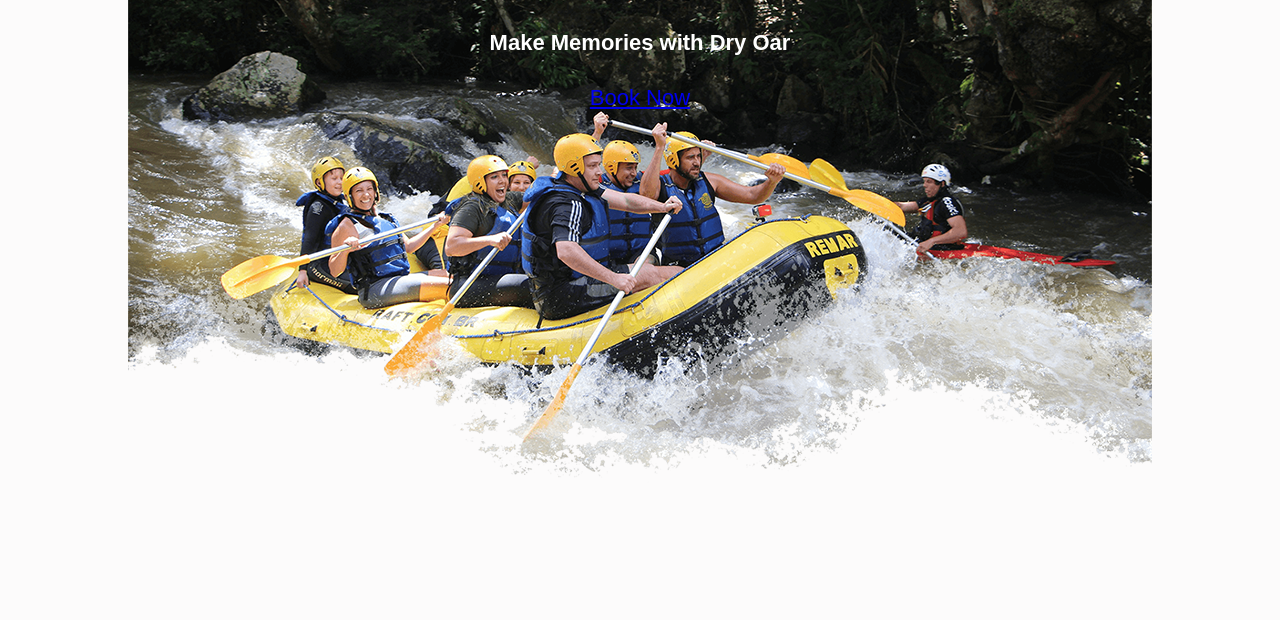
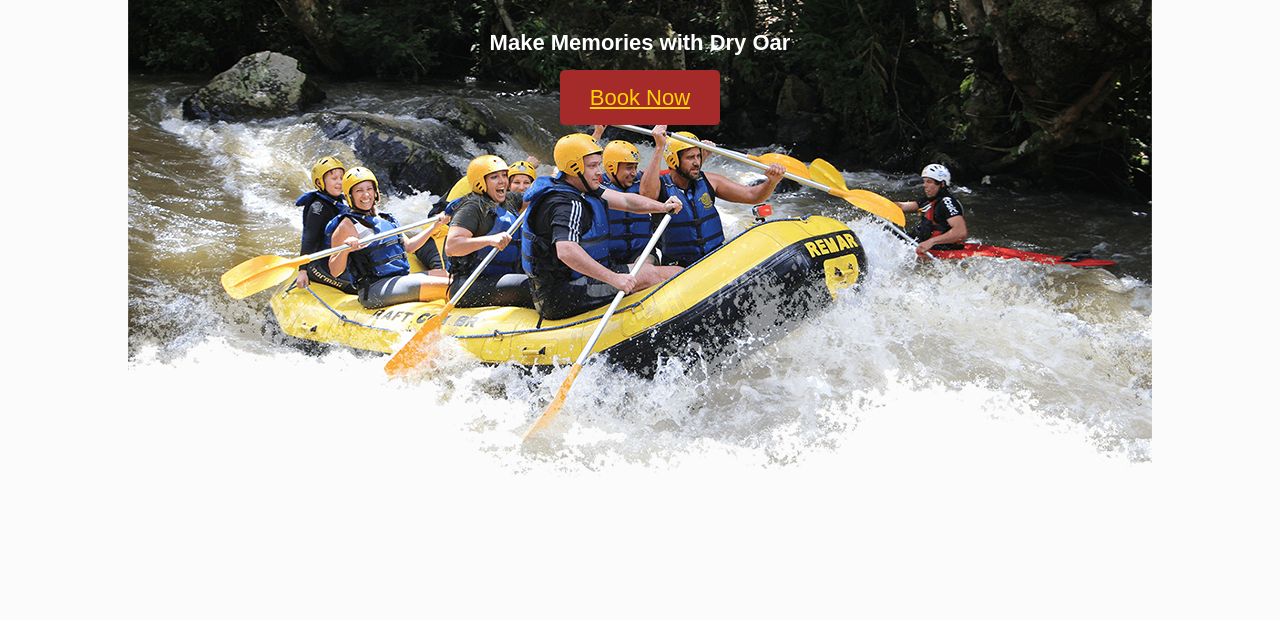
Before and after one commit to HakyZach/WDD130, a plain HTML site: page wwr/index.html in a window 1280 px wide. Shown: the part 180-800 px from the top of the page. Drawn offline with Linux system fonts and the light colour scheme; a web font is replaced by a local one.

```diff
--- a/wwr/styles/style.css
+++ b/wwr/styles/style.css
@@ -81,6 +81,8 @@ h2 {
     padding: 15px 30px;
     margin-top: 50px;
     border-radius: 5px;
+    background-color: brown;
+    color:gold;
 }
 footer {
     background-color: #6f7364;
```
Also changed, not shown: wwr/site-plan-rafting.html (+1 -1 lines), wwr/images/Screenshot (41).png (added).
